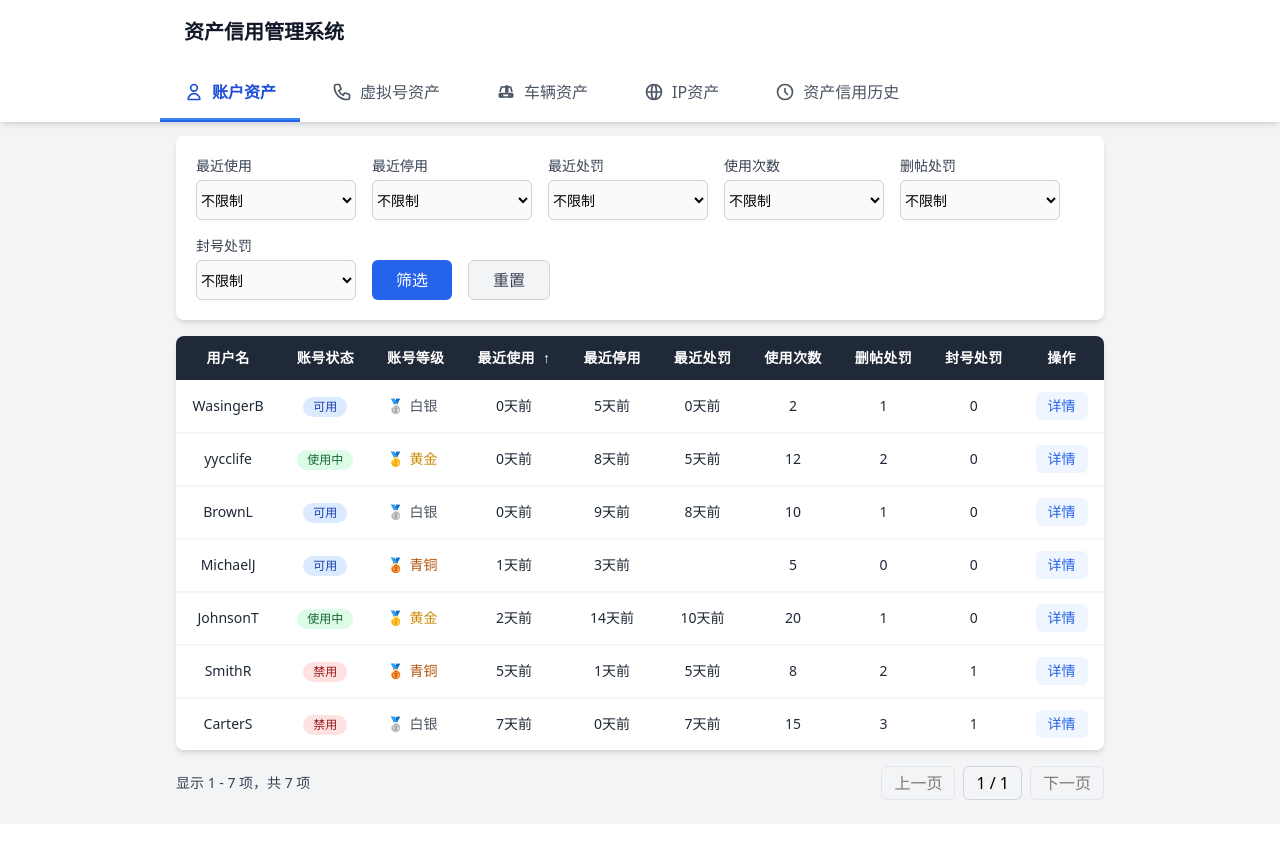
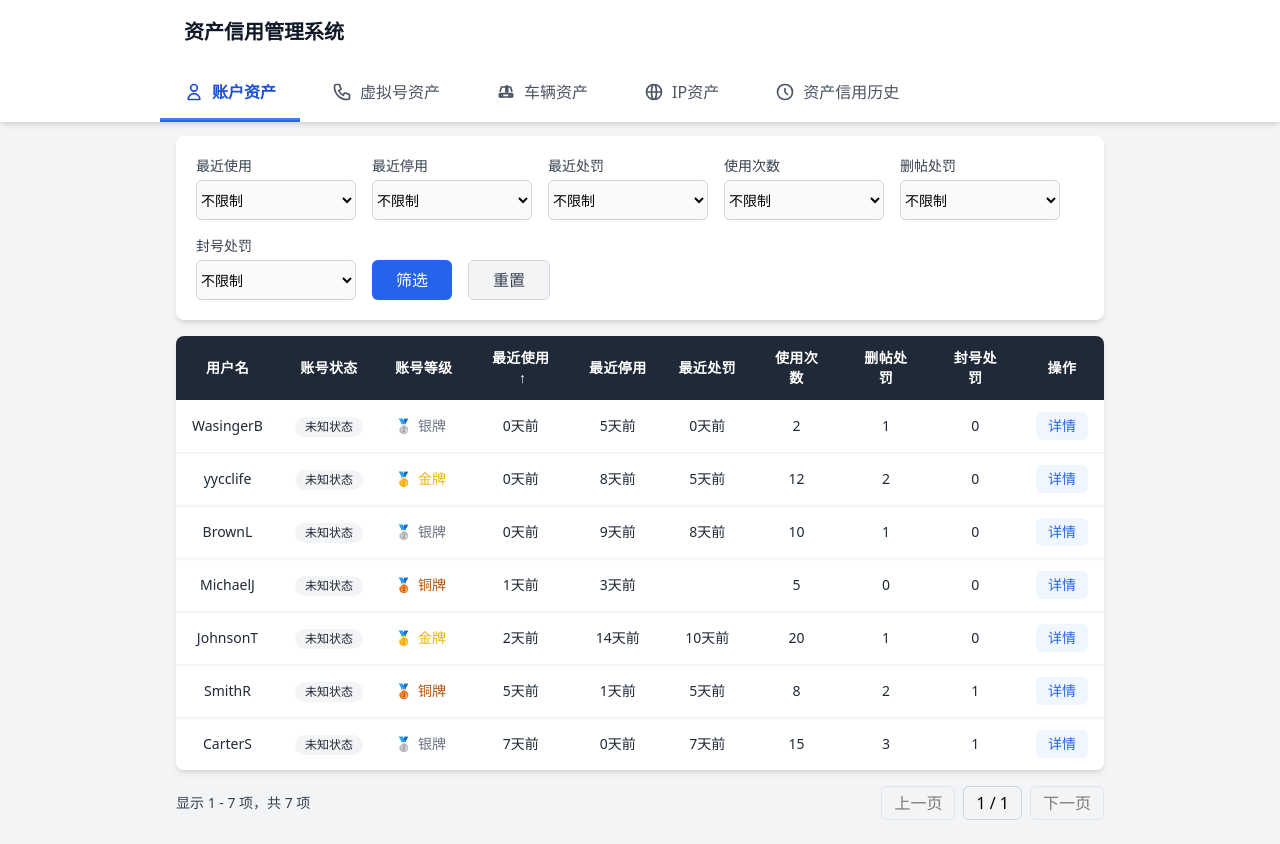
Before and after one commit to rbtsama/MKT1600, a Vue app: page /accounts in a window 1280 px wide. Built offline with nearby package versions, Linux system fonts and the light colour scheme.

Commit message:
优化UI组件: 清理冗余代码，添加JSDoc注释，提高易读性

```diff
--- a/src/components/AssetDetail.vue
+++ b/src/components/AssetDetail.vue
@@ -1,10 +1,12 @@
 <template>
   <div>
+    <!-- 标题栏 - 显示资产信息和返回按钮 -->
     <div class="flex justify-between items-center mb-6">
       <h2 class="text-2xl font-bold">{{ getTitle() }}</h2>
       <button
         @click="goBack"
         class="px-4 py-2 bg-gray-300 rounded-md hover:bg-gray-400 transition-colors flex items-center"
+        aria-label="返回上一页"
       >
         <svg xmlns="http://www.w3.org/2000/svg" class="h-5 w-5 mr-1" fill="none" viewBox="0 0 24 24" stroke="currentColor">
           <path stroke-linecap="round" stroke-linejoin="round" stroke-width="2" d="M10 19l-7-7m0 0l7-7m-7 7h18" />
@@ -13,7 +15,7 @@
       </button>
     </div>
 
-    <!-- 资产基础信息标题 -->
+    <!-- 资产基础信息卡片 -->
     <h3 class="text-lg font-bold mb-3">基本信息</h3>
     <div class="bg-white shadow-md rounded-lg overflow-hidden p-6 mb-8">
       <!-- 基本信息内容，使用flex布局自适应一行展示 -->
@@ -39,10 +41,11 @@
                 v-model="editableLevel"
                 class="text-sm border-gray-300 focus:outline-none focus:ring-blue-500 focus:border-blue-500 rounded-md text-center"
                 style="width: 90px;"
+                aria-label="选择账号等级"
               >
-                <option value="bronze" class="text-gray-900">🥉 青铜</option>
-                <option value="silver" class="text-gray-900">🥈 白银</option>
-                <option value="gold" class="text-gray-900">🥇 黄金</option>
+                <option value="bronze" class="text-gray-900">🥉 铜牌</option>
+                <option value="silver" class="text-gray-900">🥈 银牌</option>
+                <option value="gold" class="text-gray-900">🥇 金牌</option>
               </select>
             </div>
           </div>
@@ -100,7 +103,7 @@
           </div>
         </template>
 
-        <!-- 公共统计信息 -->
+        <!-- 所有资产类型的公共统计信息 -->
         <div class="flex flex-col">
           <span class="text-sm font-medium text-gray-500 mb-1">使用次数</span>
           <span class="text-sm font-medium text-gray-800">{{ asset.usageCount }}</span>
@@ -128,7 +131,7 @@
       </div>
     </div>
 
-    <!-- 包装HistoryTable组件，添加与基本信息表格相同的容器样式 -->
+    <!-- 资产历史记录卡片 -->
     <div class="bg-white shadow-md rounded-lg overflow-hidden mb-8">
       <div class="asset-history p-4">
         <h3 class="text-lg font-bold mb-4">资产信用历史</h3>
@@ -180,7 +183,7 @@ function goBack() {
 
 /**
  * 获取页面标题
- * @returns 根据资产类型生成的标题
+ * @returns {string} 根据资产类型生成的标题
  */
 function getTitle(): string {
   if (props.assetType === 'account') {
@@ -197,49 +200,64 @@ function getTitle(): string {
 
 /**
  * 获取状态CSS类
- * @param status 状态值
- * @returns 对应的CSS类名
+ * @param {string} status - 状态值
+ * @returns {string} 对应的CSS类名
  */
 function getStatusClass(status: string): string {
-  if (status === 'available') return 'inline-flex items-center px-2.5 py-0.5 rounded-full text-xs font-medium bg-blue-100 text-blue-800';
-  if (status === 'in_use') return 'inline-flex items-center px-2.5 py-0.5 rounded-full text-xs font-medium bg-green-100 text-green-800';
-  if (status === 'disabled') return 'inline-flex items-center px-2.5 py-0.5 rounded-full text-xs font-medium bg-red-100 text-red-800';
-  return 'inline-flex items-center px-2.5 py-0.5 rounded-full text-xs font-medium bg-gray-100 text-gray-800';
+  const statusClasses = {
+    'active': 'inline-flex items-center px-2.5 py-0.5 rounded-full text-xs font-medium bg-green-100 text-green-800',
+    'inactive': 'inline-flex items-center px-2.5 py-0.5 rounded-full text-xs font-medium bg-gray-100 text-gray-800',
+    'warning': 'inline-flex items-center px-2.5 py-0.5 rounded-full text-xs font-medium bg-yellow-100 text-yellow-800',
+    'penalty': 'inline-flex items-center px-2.5 py-0.5 rounded-full text-xs font-medium bg-red-100 text-red-800',
+    'available': 'inline-flex items-center px-2.5 py-0.5 rounded-full text-xs font-medium bg-blue-100 text-blue-800',
+    'in_use': 'inline-flex items-center px-2.5 py-0.5 rounded-full text-xs font-medium bg-green-100 text-green-800',
+    'disabled': 'inline-flex items-center px-2.5 py-0.5 rounded-full text-xs font-medium bg-red-100 text-red-800',
+    'sold': 'inline-flex items-center px-2.5 py-0.5 rounded-full text-xs font-medium bg-red-100 text-red-800'
+  };
+  return statusClasses[status] || statusClasses['inactive'];
 }
 
 /**
  * 获取状态显示文本
- * @param status 状态值
- * @returns 对应的显示文本
+ * @param {string} status - 状态值
+ * @returns {string} 对应的显示文本
  */
 function getStatusText(status: string): string {
   const statusMap: Record<string, string> = {
+    'active': '使用中',
+    'inactive': '未使用',
+    'warning': '警告',
+    'penalty': '处罚中',
     'available': '可用',
     'in_use': '使用中',
     'disabled': '禁用',
     'sold': '已售'
   };
-  return statusMap[status] || status;
+  return statusMap[status] || '未知状态';
 }
 
 /**
  * 获取整备状态显示文本
- * @param status 状态值
- * @returns 对应的显示文本
+ * @param {string} status - 状态值
+ * @returns {string} 对应的显示文本
  */
 function getPrepStatusText(status: string): string {
   const statusMap: Record<string, string> = {
+    'ready': '已整备',
+    'pending': '待整备',
+    'repairing': '整备中',
+    'na': '不适用',
     'Ready_For_Sale': '可售',
     'Retail_Photo': '拍照中',
     'Inspection': '检验中',
     'SOLD': '已售出'
   };
-  return statusMap[status] || status;
+  return statusMap[status] || '未知状态';
 }
 
 /**
  * 获取资产过滤器
- * @returns 用于HistoryTable的资产过滤器对象
+ * @returns {Object|null} 用于HistoryTable的资产过滤器对象
  */
 function getAssetFilter() {
   if (props.assetType === 'account') {
@@ -256,7 +274,7 @@ function getAssetFilter() {
 
 /**
  * 判断当前资产是否有处罚
- * @returns 是否有处罚记录
+ * @returns {boolean} 是否有处罚记录
  */
 function hasPenalty(): boolean {
   const assetId = getAssetValue();
@@ -270,7 +288,7 @@ function hasPenalty(): boolean {
 
 /**
  * 获取当前资产的值
- * @returns 当前资产的唯一标识
+ * @returns {string} 当前资产的唯一标识
  */
 function getAssetValue(): string {
   if (props.assetType === 'account') {
--- a/src/components/AssetTable.vue
+++ b/src/components/AssetTable.vue
@@ -1,6 +1,6 @@
 <template>
   <div class="asset-table">
-    <!-- 筛选区域 -->
+    <!-- 筛选区域 - 条件过滤器 -->
     <div class="bg-white shadow-md rounded-lg p-5 mb-4">
       <div class="flex flex-wrap items-end gap-4">
         <!-- 最近使用筛选 -->
@@ -79,6 +79,7 @@
         <button
           @click="applyFilters"
           class="h-10 px-6 bg-blue-600 text-white rounded-md hover:bg-blue-700 focus:outline-none focus:ring-2 focus:ring-offset-2 focus:ring-blue-500 transition-colors font-medium"
+          aria-label="应用筛选条件"
         >
           筛选
         </button>
@@ -87,14 +88,17 @@
         <button
           @click="resetFilters"
           class="h-10 px-6 bg-gray-100 text-gray-700 rounded-md border border-gray-300 hover:bg-gray-200 focus:outline-none focus:ring-2 focus:ring-offset-2 focus:ring-gray-500 transition-colors font-medium"
+          aria-label="重置所有筛选条件"
         >
           重置
         </button>
       </div>
     </div>
 
+    <!-- 资产表格主体 -->
     <div class="bg-white shadow-md rounded-lg overflow-x-auto">
       <table class="w-full table-auto">
+        <!-- 表头区域 - 支持排序 -->
         <thead class="bg-gray-800 text-white">
           <tr>
             <th
@@ -114,6 +118,7 @@
             </th>
           </tr>
         </thead>
+        <!-- 表格内容区域 -->
         <tbody class="bg-white divide-y divide-gray-200">
           <tr v-for="(item, idx) in paginatedData" :key="idx" class="hover:bg-gray-50 transition-colors border-b border-gray-100 last:border-b-0">
             <td
@@ -121,6 +126,7 @@
               :key="colIdx"
               class="px-4 py-3 whitespace-nowrap text-sm text-gray-800 text-center"
             >
+              <!-- 使用具名插槽支持自定义单元格渲染 -->
               <slot :name="column.key" :item="item">
                 <div v-if="column.key === 'status'" :class="getStatusClass(item.status)">
                   {{ getStatusText(item.status) }}
@@ -154,10 +160,12 @@
                 </div>
               </slot>
             </td>
+            <!-- 操作列 -->
             <td class="px-4 py-3 whitespace-nowrap text-sm font-medium text-center">
               <button
                 @click="viewDetails(item)"
                 class="text-blue-600 hover:text-blue-900 bg-blue-50 px-3 py-1 rounded-md hover:bg-blue-100 transition-colors"
+                aria-label="查看详情"
               >
                 详情
               </button>
@@ -167,7 +175,7 @@
       </table>
     </div>
 
-    <!-- 分页器 -->
+    <!-- 分页控制区 -->
     <div class="flex justify-between items-center mt-4">
       <div class="text-sm text-gray-700">
         显示 {{ startItem }} - {{ endItem }} 项，共 {{ filteredData.length }} 项
@@ -177,6 +185,7 @@
           @click="currentPage = Math.max(1, currentPage - 1)"
           :disabled="currentPage === 1"
           class="px-3 py-1 border border-gray-300 rounded-md focus:outline-none disabled:opacity-50 disabled:cursor-not-allowed"
+          aria-label="上一页"
         >
           上一页
         </button>
@@ -185,6 +194,7 @@
           @click="currentPage = Math.min(totalPages, currentPage + 1)"
           :disabled="currentPage === totalPages"
           class="px-3 py-1 border border-gray-300 rounded-md focus:outline-none disabled:opacity-50 disabled:cursor-not-allowed"
+          aria-label="下一页"
         >
           下一页
         </button>
@@ -194,6 +204,12 @@
 </template>
 
 <script>
+/**
+ * 资产表格组件
+ *
+ * 提供资产数据的表格展示、筛选、排序和分页功能
+ * 支持通过具名插槽自定义单元格渲染
+ */
 export default {
   name: 'AssetTable',
   props: {
@@ -373,6 +389,7 @@ export default {
 
     /**
      * 设置排序方式
+     * @param {string} key - 要排序的列名
      */
     sortBy(key) {
       if (this.sortKey === key) {
@@ -384,69 +401,84 @@ export default {
     },
 
     /**
-     * 查看资产详情
+     * 查看详情
+     * @param {Object} item - 要查看的资产对象
      */
     viewDetails(item) {
       this.$emit('view-details', item);
     },
 
     /**
-     * 获取状态CSS类
+     * 获取状态样式类
+     * @param {string} status - 状态值
+     * @returns {string} CSS类名
      */
     getStatusClass(status) {
-      if (status === 'available') return 'inline-flex items-center px-2.5 py-0.5 rounded-full text-xs font-medium bg-blue-100 text-blue-800';
-      if (status === 'in_use') return 'inline-flex items-center px-2.5 py-0.5 rounded-full text-xs font-medium bg-green-100 text-green-800';
-      if (status === 'disabled') return 'inline-flex items-center px-2.5 py-0.5 rounded-full text-xs font-medium bg-red-100 text-red-800';
-      if (status === 'sold') return 'inline-flex items-center px-2.5 py-0.5 rounded-full text-xs font-medium bg-red-100 text-red-800';
-      return 'inline-flex items-center px-2.5 py-0.5 rounded-full text-xs font-medium bg-gray-100 text-gray-800';
+      const statusClasses = {
+        'active': 'inline-flex items-center px-2.5 py-0.5 rounded-full text-xs font-medium bg-green-100 text-green-800',
+        'inactive': 'inline-flex items-center px-2.5 py-0.5 rounded-full text-xs font-medium bg-gray-100 text-gray-800',
+        'warning': 'inline-flex items-center px-2.5 py-0.5 rounded-full text-xs font-medium bg-yellow-100 text-yellow-800',
+        'penalty': 'inline-flex items-center px-2.5 py-0.5 rounded-full text-xs font-medium bg-red-100 text-red-800'
+      };
+      return statusClasses[status] || statusClasses['inactive'];
     },
 
     /**
-     * 获取状态显示文本
+     * 获取状态文本
+     * @param {string} status - 状态值
+     * @returns {string} 格式化的状态文本
      */
     getStatusText(status) {
-      const statusMap = {
-        'available': '可用',
-        'in_use': '使用中',
-        'disabled': '禁用',
-        'sold': '已售'
+      const statusText = {
+        'active': '使用中',
+        'inactive': '未使用',
+        'warning': '警告',
+        'penalty': '处罚中'
       };
-      return statusMap[status] || status;
+      return statusText[status] || '未知状态';
     },
 
     /**
-     * 获取整备状态显示文本
+     * 获取整备状态文本
+     * @param {string} status - 整备状态值
+     * @returns {string} 格式化的整备状态文本
      */
     getPrepStatusText(status) {
-      const statusMap = {
-        'Ready_For_Sale': '可售',
-        'Retail_Photo': '拍照中',
-        'Inspection': '检验中',
-        'SOLD': '已售出'
+      const statusText = {
+        'ready': '已整备',
+        'pending': '待整备',
+        'repairing': '整备中',
+        'na': '不适用'
       };
-      return statusMap[status] || status;
+      return statusText[status] || '未知状态';
     },
 
     /**
-     * 获取等级CSS类
+     * 获取等级样式类
+     * @param {string} level - 等级值
+     * @returns {string} CSS类名
      */
     getLevelClass(level) {
-      if (level === 'bronze') return 'text-amber-700 font-medium flex items-center';
-      if (level === 'silver') return 'text-gray-600 font-medium flex items-center';
-      if (level === 'gold') return 'text-yellow-600 font-medium flex items-center';
-      return 'text-gray-900 font-medium flex items-center';
+      const levelClasses = {
+        'bronze': 'text-amber-700',
+        'silver': 'text-gray-500',
+        'gold': 'text-yellow-500'
+      };
+      return levelClasses[level] || '';
     },
 
     /**
-     * 获取等级显示文本
+     * 获取等级文本
+     * @param {string} level - 等级值
+     * @returns {string} 格式化的等级文本
      */
     getLevelText(level) {
-      const levelMap = {
-        'bronze': '青铜',
-        'silver': '白银',
-        'gold': '黄金'
+      const levelText = {
+        'bronze': '铜牌',
+        'silver': '银牌',
+        'gold': '金牌'
       };
-      return levelMap[level] || level;
+      return levelText[level] || '无等级';
     }
   }
 }
```
